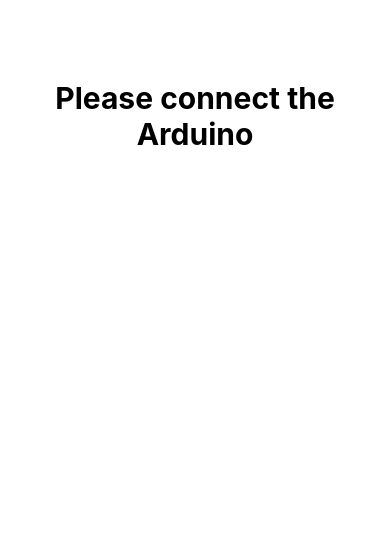
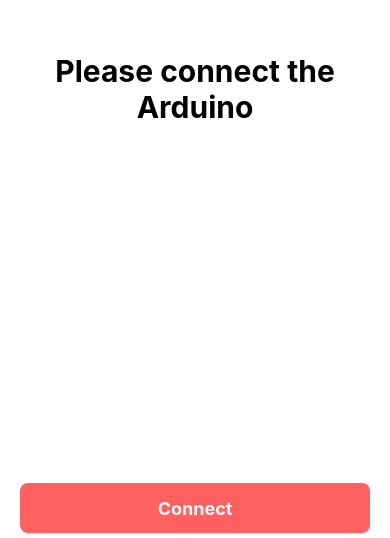
Before and after one commit to prawee/expo-ble, a React Native app: screen / in a window 390 px wide. Shown: the part 306-844 px from the top of the page. Built offline with nearby package versions, Linux system fonts and the light colour scheme; what react-native-ble-plx would draw is missing.

Commit message:
using scanForDevices func with trigger button

```diff
--- a/App.js
+++ b/App.js
@@ -1,10 +1,27 @@
+import { useState } from 'react';
 import { StatusBar } from 'expo-status-bar';
-import { SafeAreaView, StyleSheet, Text, View } from 'react-native';
+import { SafeAreaView, StyleSheet, Text, TouchableOpacity, View } from 'react-native';
 
 import useBLE from './lib/ble';
 
 export default function App() {
-  const { color, connectToDevice, connectedDevice } = useBLE();
+  const { color, connectedDevice, requirePermissions, scanForPeripherals } = useBLE();
+  const [isModalVisible, setIsModalVisible] = useState(false);
+
+  const scanForDevices = async() => {
+    console.log("scanForDevices is called. ", isModalVisible);
+    const isPermissionsEnabled = await requirePermissions();
+    if (isPermissionsEnabled) {
+      scanForPeripherals();
+    }
+  };
+
+  const openModal = () => {
+    console.log("openModal is called. ", isModalVisible);
+    scanForDevices();
+    setIsModalVisible(true);
+  };
+
   return (
     <SafeAreaView style={[styles.container, { backgroundColor: color }]}>
       <View style={styles.heartRateTitleWrapper}>
@@ -14,6 +31,9 @@
           <Text style={styles.heartRateTitleText}>Please connect the Arduino</Text>
         )}
       </View>
+      <TouchableOpacity style={styles.connectButton} onPress={openModal}>
+        <Text style={styles.connectButtonText}>Connect</Text>
+      </TouchableOpacity>
       <StatusBar style="auto" />
     </SafeAreaView>
   );
@@ -36,4 +56,18 @@
     marginHorizontal: 20,
     color: "black",
   },
+  connectButton: {
+    backgroundColor: "#ff6060",
+    justifyContent: "center",
+    alignItems: "center",
+    height: 50,
+    marginHorizontal: 20,
+    marginBottom: 5,
+    borderRadius: 8,
+  },
+  connectButtonText: {
+    color: "white",
+    fontSize: 18,
+    fontWeight: "bold",
+  },
 });
```
